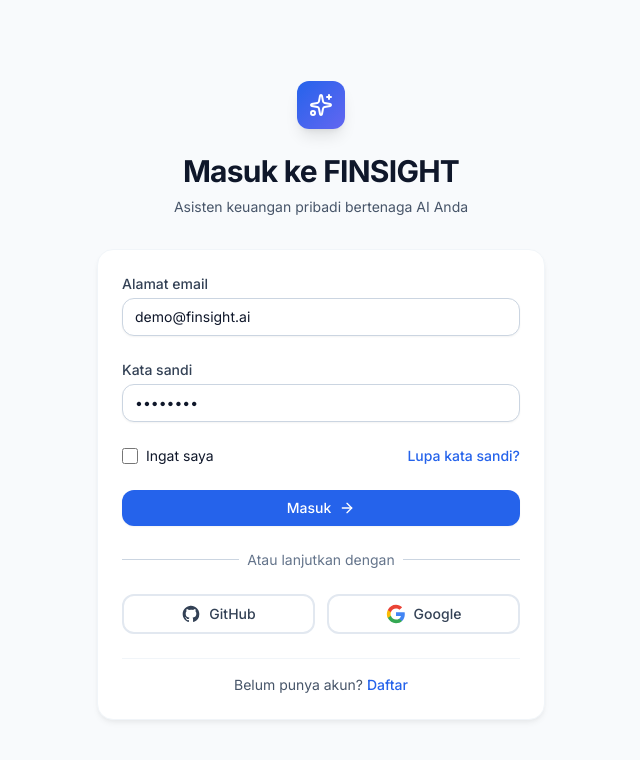
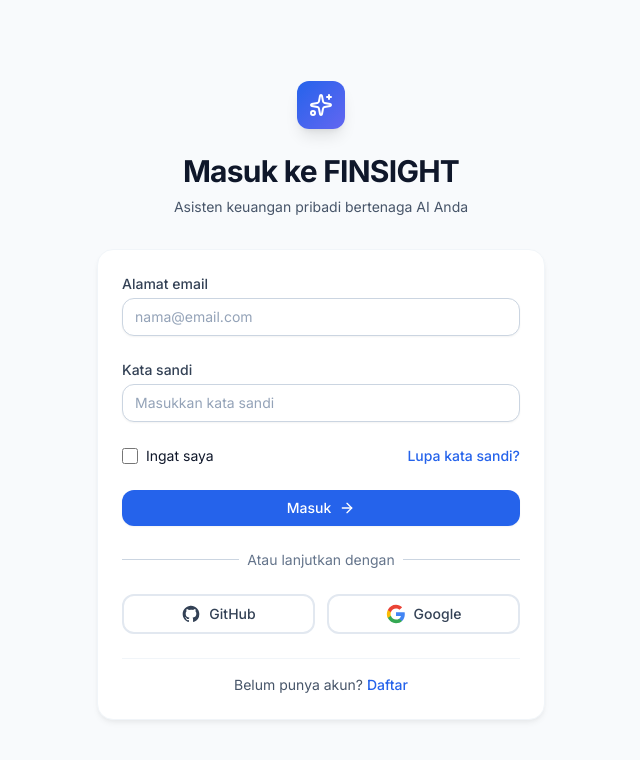
Before and after one commit to Finsight-CC26-PSU113/finsight-frontend, a React (Vite) app: page /login in a window 1280 px wide. Shown: the top 760 px of the page, without its empty margins (319-959 px from the left). Built offline with nearby package versions, Linux system fonts and the light colour scheme; no server answers.

Commit message:
refactor(auth): clean login form defaults and preserve placeholders

```diff
--- a/src/pages/LoginPage.jsx
+++ b/src/pages/LoginPage.jsx
@@ -50,7 +50,7 @@
                 Alamat email
               </label>
               <div className="mt-1">
-                <input id="email" name="email" type="email" autoComplete="email" required defaultValue="demo@finsight.ai" className="appearance-none block w-full px-3 py-2 border border-slate-300 rounded-xl shadow-sm placeholder-slate-400 focus:outline-none focus:ring-primary-500 focus:border-primary-500 sm:text-sm" />
+                <input id="email" name="email" type="email" autoComplete="email" required placeholder="nama@email.com" className="appearance-none block w-full px-3 py-2 border border-slate-300 rounded-xl shadow-sm placeholder-slate-400 focus:outline-none focus:ring-primary-500 focus:border-primary-500 sm:text-sm" />
               </div>
             </div>
 
@@ -59,7 +59,7 @@
                 Kata sandi
               </label>
               <div className="mt-1">
-                <input id="password" name="password" type="password" autoComplete="current-password" required defaultValue="password" className="appearance-none block w-full px-3 py-2 border border-slate-300 rounded-xl shadow-sm placeholder-slate-400 focus:outline-none focus:ring-primary-500 focus:border-primary-500 sm:text-sm" />
+                <input id="password" name="password" type="password" autoComplete="current-password" required placeholder="Masukkan kata sandi" className="appearance-none block w-full px-3 py-2 border border-slate-300 rounded-xl shadow-sm placeholder-slate-400 focus:outline-none focus:ring-primary-500 focus:border-primary-500 sm:text-sm" />
               </div>
             </div>
 
```
